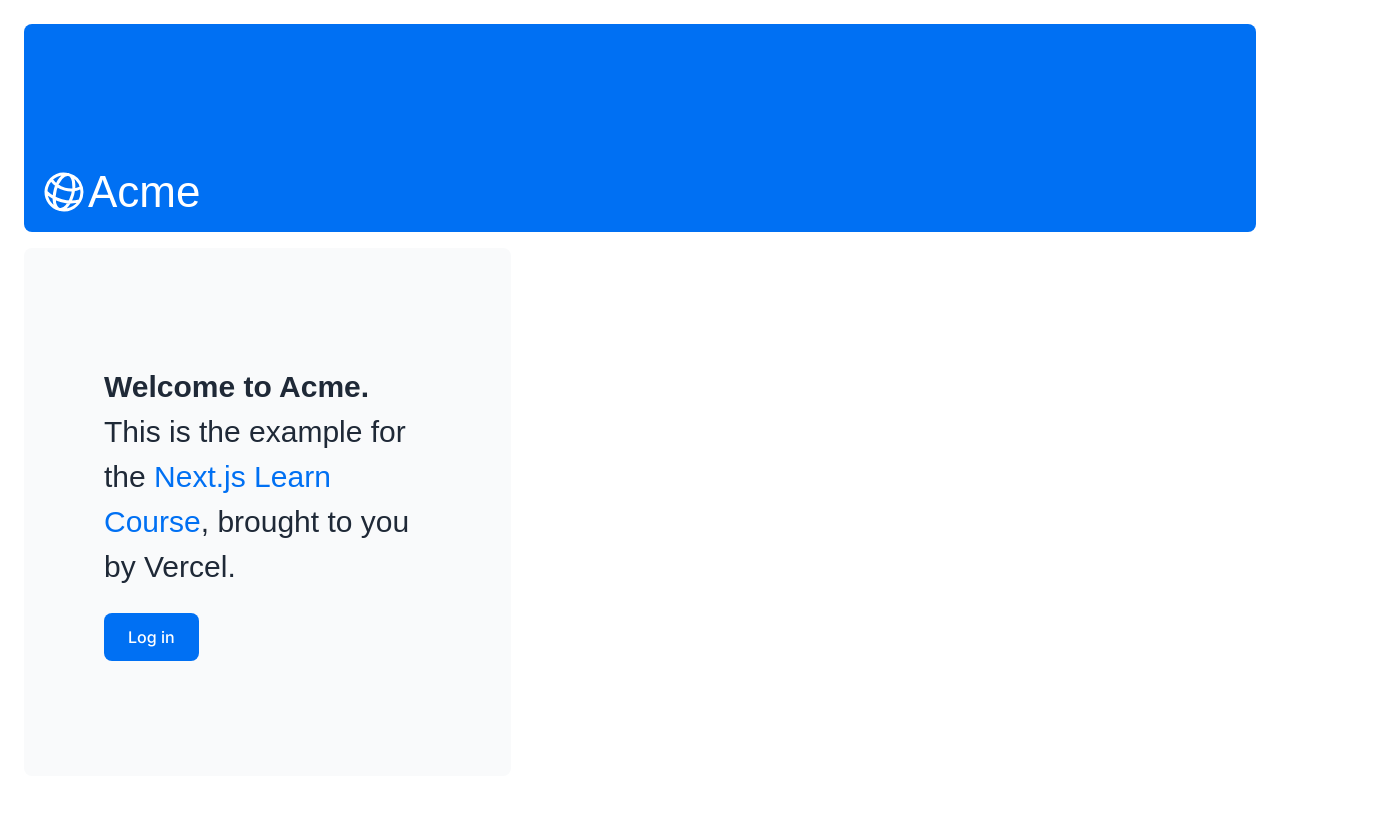
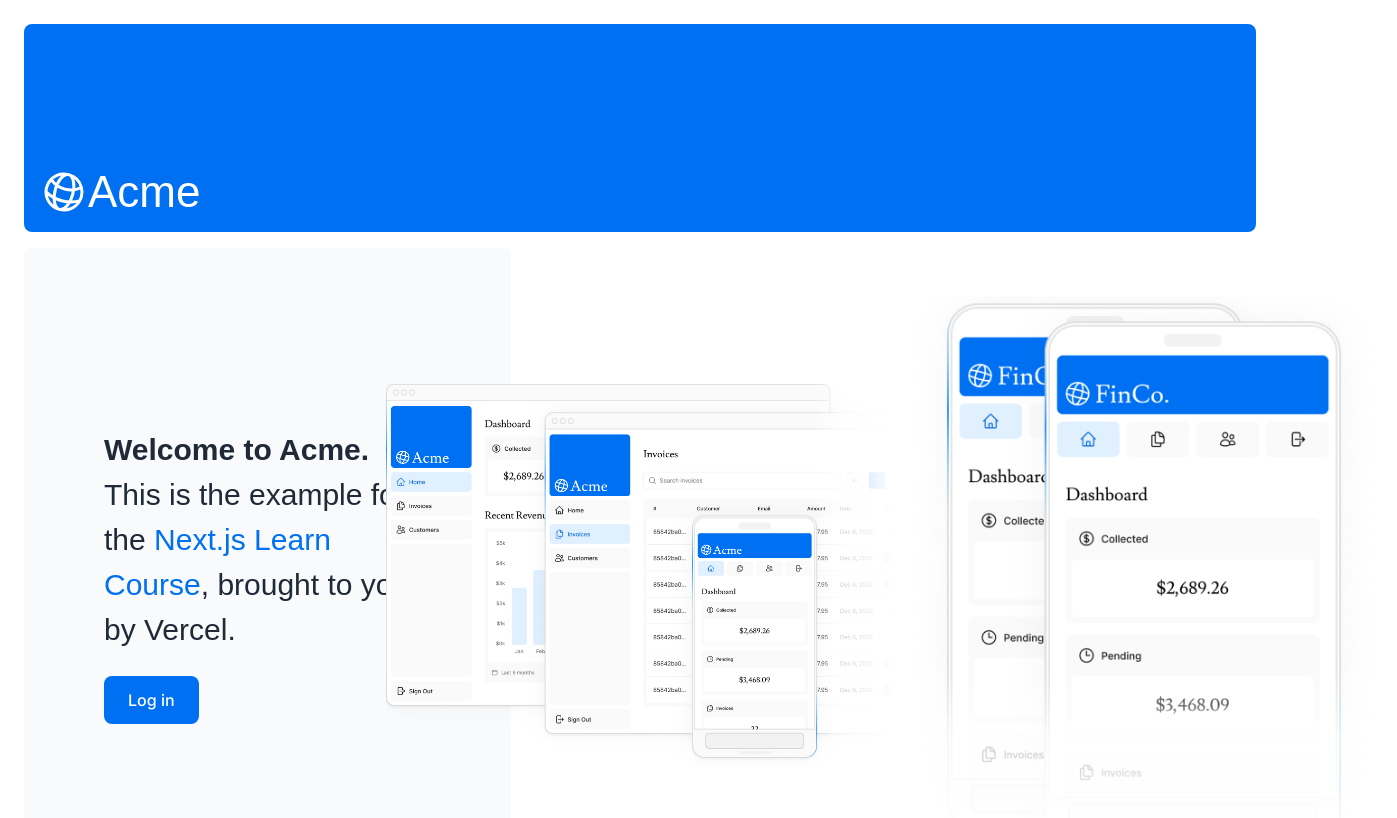
Before and after one commit to J3rryfan/nextjs_dashboard_practice, a Next.js app: page / in a window 1280 px wide. Shown: the top 818 px of the page, 1397 px wide, since content can reach past the window. Built offline with nearby package versions, Linux system fonts and the light colour scheme; a web font is replaced by a local one.

Commit message:
Add hero images to the dashboard page

```diff
--- a/app/page.tsx
+++ b/app/page.tsx
@@ -2,6 +2,7 @@
 
 import Link from "next/link";
 import { lusitana } from "@/app/ui/fonts";
+import Image from "next/image";
 
 export default function Page() {
   return (
@@ -31,6 +32,21 @@
         </div>
         <div className="flex items-center justify-center p-6 md:w-3/5 md:px-28 md:py-12">
           {/* Add Hero Images Here */}
+          <Image
+            src={"/hero-desktop.png"}
+            alt="Screenshots of the dashboard project showing desktop version"
+            className="hidden md:block"
+            width={1000}
+            height={600}
+          />
+
+          <Image
+            src={"/hero-mobile.png"}
+            alt="Screenshot of the dashboard project showing mobile version"
+            className="hidden md:block"
+            width={560}
+            height={620}
+          />
         </div>
       </div>
     </main>
```
